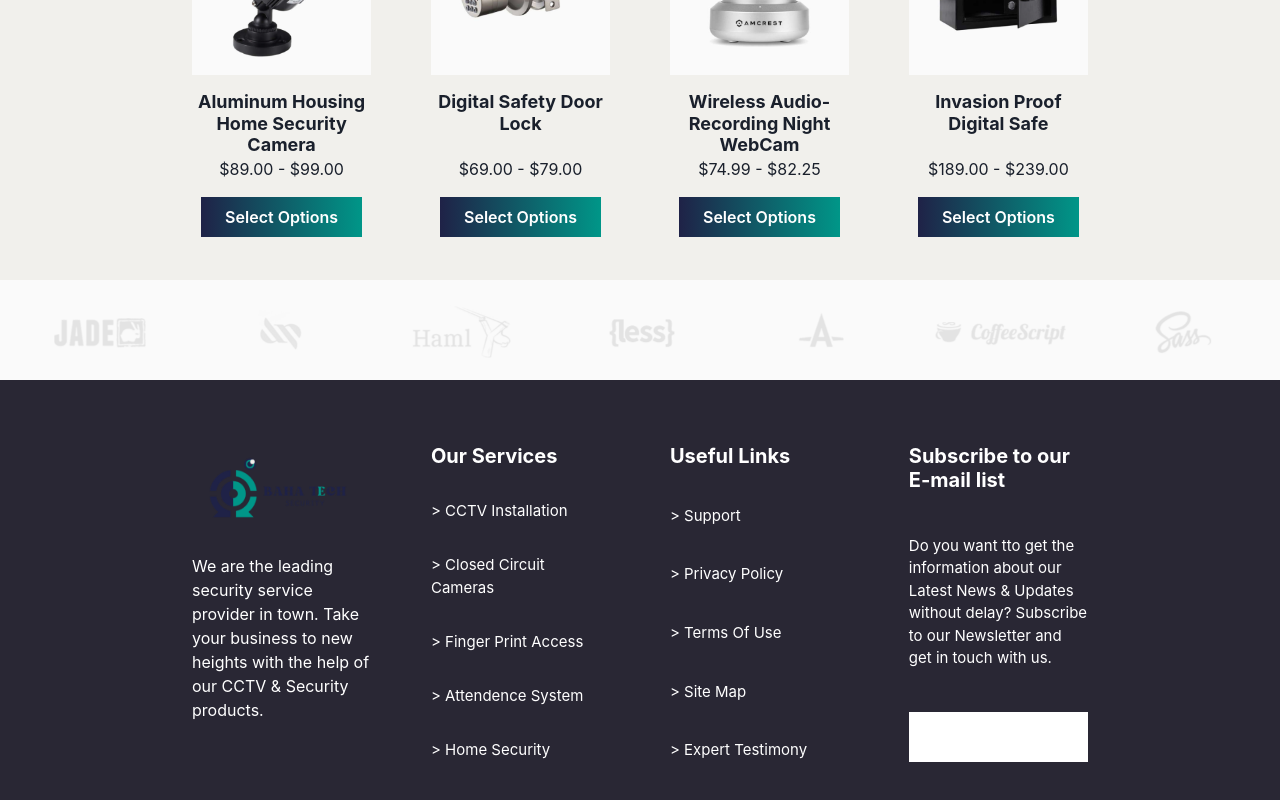
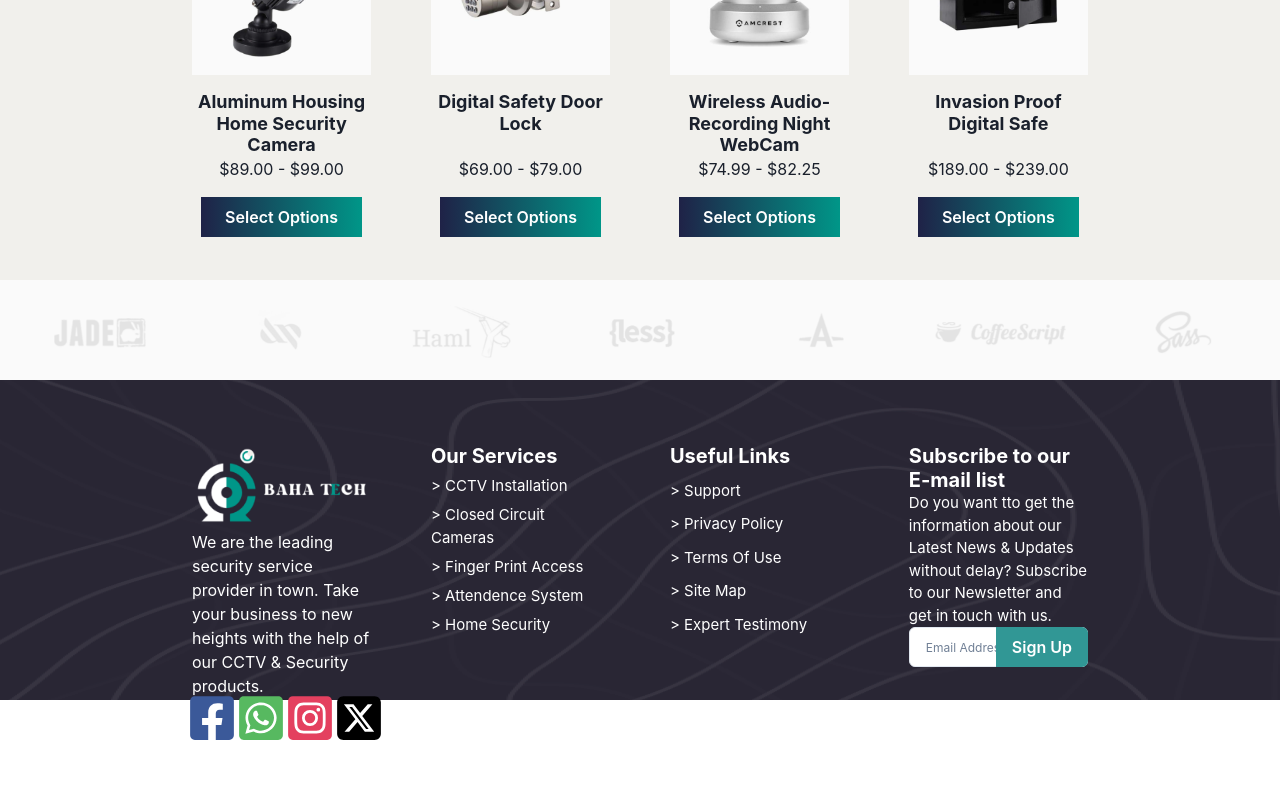
Before and after one commit to zxkeyy/BahaTech-front, a React (Vite) app: page / in a window 1280 px wide. Shown: the part 4195-4995 px from the top of the page. After the commit the page ends 4938 px from the top, so only its background shows below. Built offline with nearby package versions, Linux system fonts and the light colour scheme.

Commit message:
Finished footer

```diff
--- a/src/components/Footer/Footer.tsx
+++ b/src/components/Footer/Footer.tsx
@@ -1,6 +1,22 @@
-import { Box, Heading, Image, Text } from "@chakra-ui/react";
+import {
+  Box,
+  Button,
+  Heading,
+  Image,
+  Input,
+  InputGroup,
+  InputRightElement,
+  Text,
+} from "@chakra-ui/react";
 import { Link } from "react-router-dom";
-import Logo from "../../assets/Logo bt snbg 1.png";
+import Logo from "../../assets/LogoWhite.png";
+import bgImage from "../../assets/FooterImage.png";
+import {
+  FaFacebookSquare,
+  FaInstagramSquare,
+  FaWhatsappSquare,
+} from "react-icons/fa";
+import { FaSquareXTwitter } from "react-icons/fa6";
 
 const Footer = () => {
   return (
@@ -10,6 +26,8 @@ const Footer = () => {
       display="flex"
       justifyContent="center"
       textColor="white"
+      aspectRatio={1440 / 360}
+      bgImage={bgImage}
     >
       <Box
         width="70%"
@@ -33,7 +51,59 @@ const Footer = () => {
             business to new heights with the help of our CCTV & Security
             products.
           </Text>
-          <Box display="flex" height="40Px"></Box>
+          <Box display="flex">
+            <Box
+              marginRight={"5%"}
+              bgColor={"white"}
+              boxSize={"40px"}
+              display="flex"
+              justifyContent={"center"}
+              alignItems={"center"}
+              borderRadius={"10"}
+            >
+              <Link to="https://www.facebook.com">
+                <FaFacebookSquare color="#3B5999" size="50px" />
+              </Link>
+            </Box>
+            <Box
+              marginRight={"5%"}
+              bgColor={"white"}
+              boxSize={"40px"}
+              display="flex"
+              justifyContent={"center"}
+              alignItems={"center"}
+              borderRadius={"10"}
+            >
+              <Link to="https://www.whatsapp.com">
+                <FaWhatsappSquare color="" fill="#57B960" size="50px" />
+              </Link>
+            </Box>
+            <Box
+              marginRight={"5%"}
+              bgColor={"white"}
+              boxSize={"40px"}
+              display="flex"
+              justifyContent={"center"}
+              alignItems={"center"}
+              borderRadius={"10"}
+            >
+              <Link to="https://www.instagram.com">
+                <FaInstagramSquare color="#E4405F" size="50px" />
+              </Link>
+            </Box>
+            <Box
+              bgColor={"white"}
+              boxSize={"40px"}
+              display="flex"
+              justifyContent={"center"}
+              alignItems={"center"}
+              borderRadius={"10"}
+            >
+              <Link to="https://www.x.com">
+                <FaSquareXTwitter color="black" size="50px" />
+              </Link>
+            </Box>
+          </Box>
         </Box>
         <Box
           width="20%"
@@ -42,7 +112,9 @@ const Footer = () => {
           flexDirection="column"
           justifyContent="space-between"
         >
-          <Heading fontSize="20px">Our Services</Heading>
+          <Heading fontSize="20px" fontWeight="bold">
+            Our Services
+          </Heading>
           <Link to="/">
             <Text>{"> "}CCTV Installation</Text>
           </Link>
@@ -94,7 +166,22 @@ const Footer = () => {
             Do you want tto get the information about our Latest News & Updates
             without delay? Subscribe to our Newsletter and get in touch with us.
           </Text>
-          <Box width="100%" height="50px" bgColor="white"></Box>
+          <Box width="100%">
+            <InputGroup>
+              <Input
+                bgColor={"white"}
+                colorScheme="white"
+                placeholder="Email Address"
+                textColor={"black"}
+                fontSize={"12px"}
+              ></Input>
+              <InputRightElement width="fit-content">
+                <Button colorScheme="teal" borderLeftRadius={0}>
+                  Sign Up
+                </Button>
+              </InputRightElement>
+            </InputGroup>
+          </Box>
         </Box>
       </Box>
     </Box>
```
Also changed, not shown: src/assets/FooterImage.png (added), src/assets/LogoWhite.png (added).
